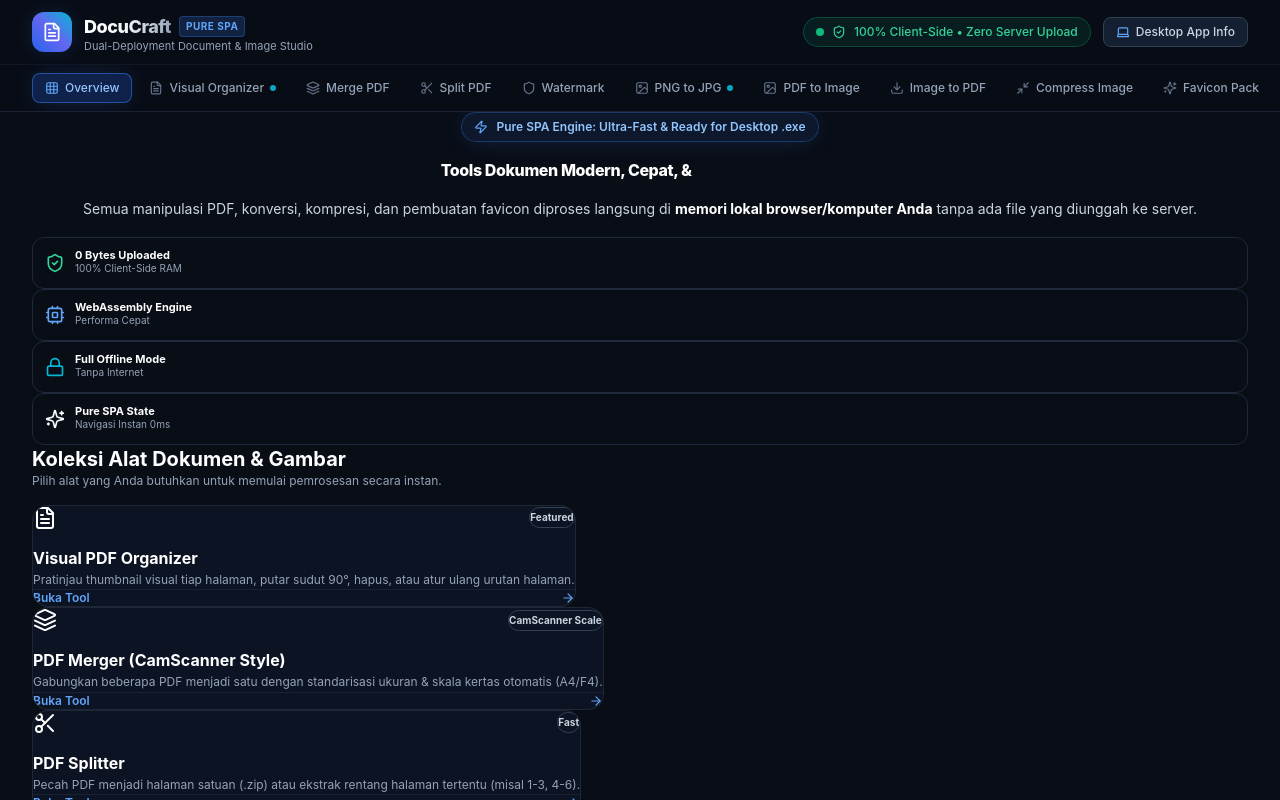
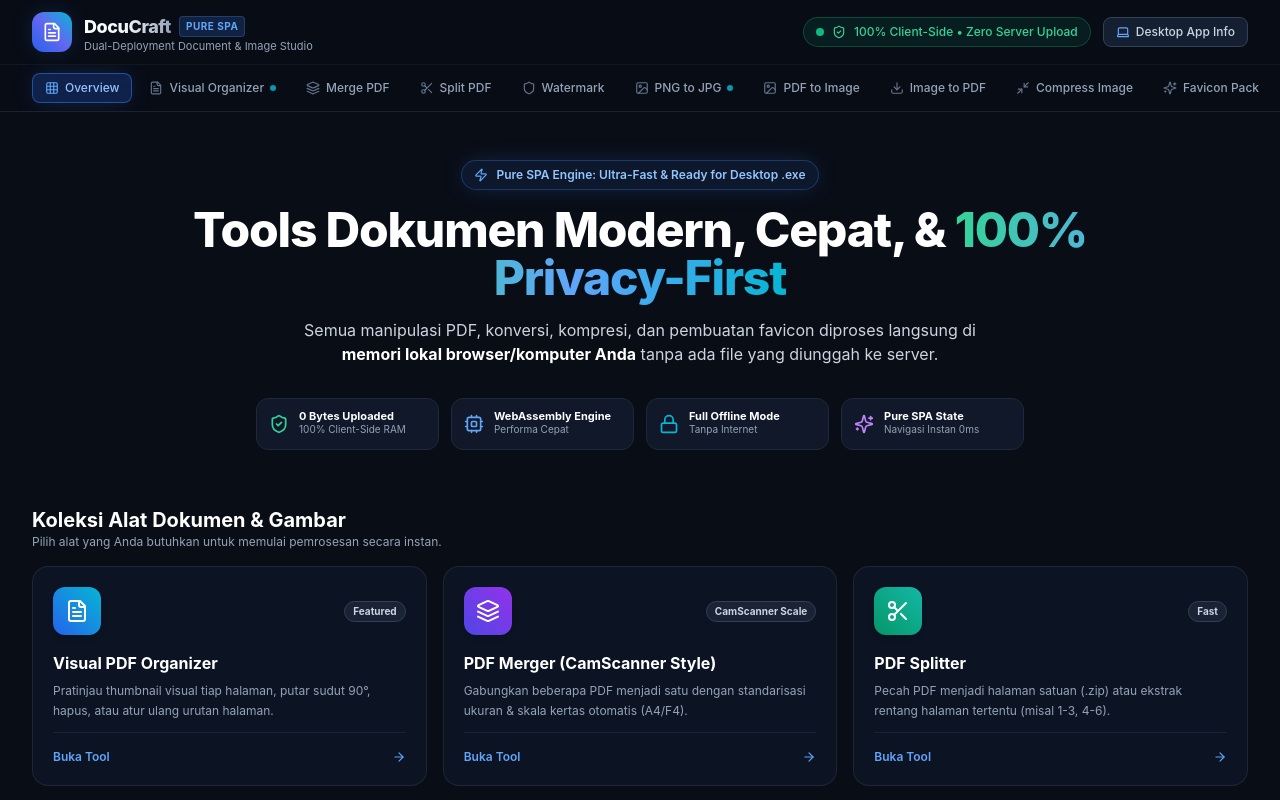
Before and after one commit to Taufiqu/document-tools, a React (Vite) app in the folder web/: page / in a window 1280 px wide. Shown: the top 800 px of the page. Built offline with nearby package versions, Linux system fonts and the light colour scheme.

Commit message:
fix: update tailwind content paths for Vite SPA structure to restore full styling

```diff
--- a/web/tailwind.config.ts
+++ b/web/tailwind.config.ts
@@ -2,9 +2,8 @@ import type { Config } from 'tailwindcss';
 
 const config: Config = {
   content: [
-    './src/pages/**/*.{js,ts,jsx,tsx,mdx}',
-    './src/components/**/*.{js,ts,jsx,tsx,mdx}',
-    './src/app/**/*.{js,ts,jsx,tsx,mdx}',
+    './index.html',
+    './src/**/*.{js,ts,jsx,tsx}',
   ],
   darkMode: 'class',
   theme: {
```
